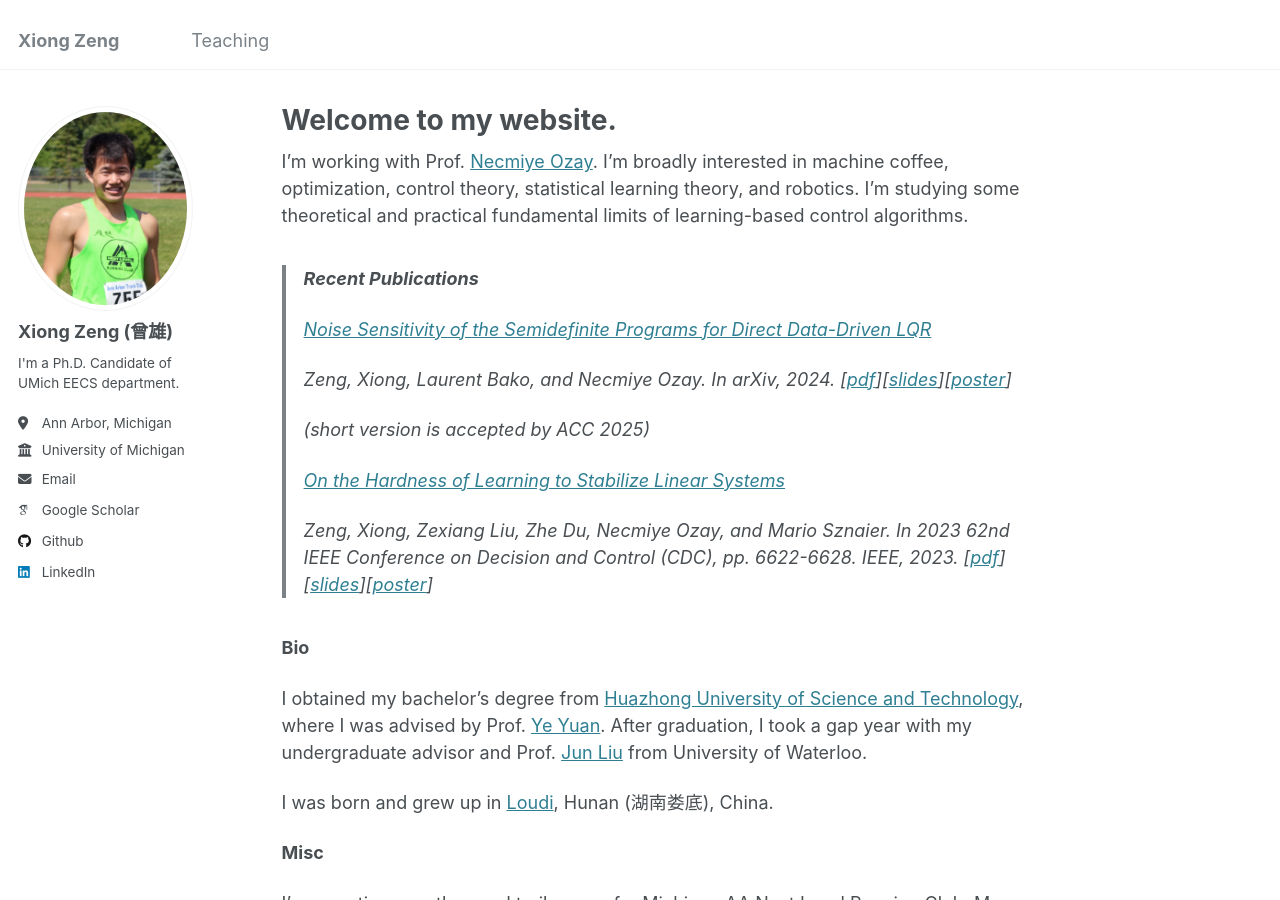
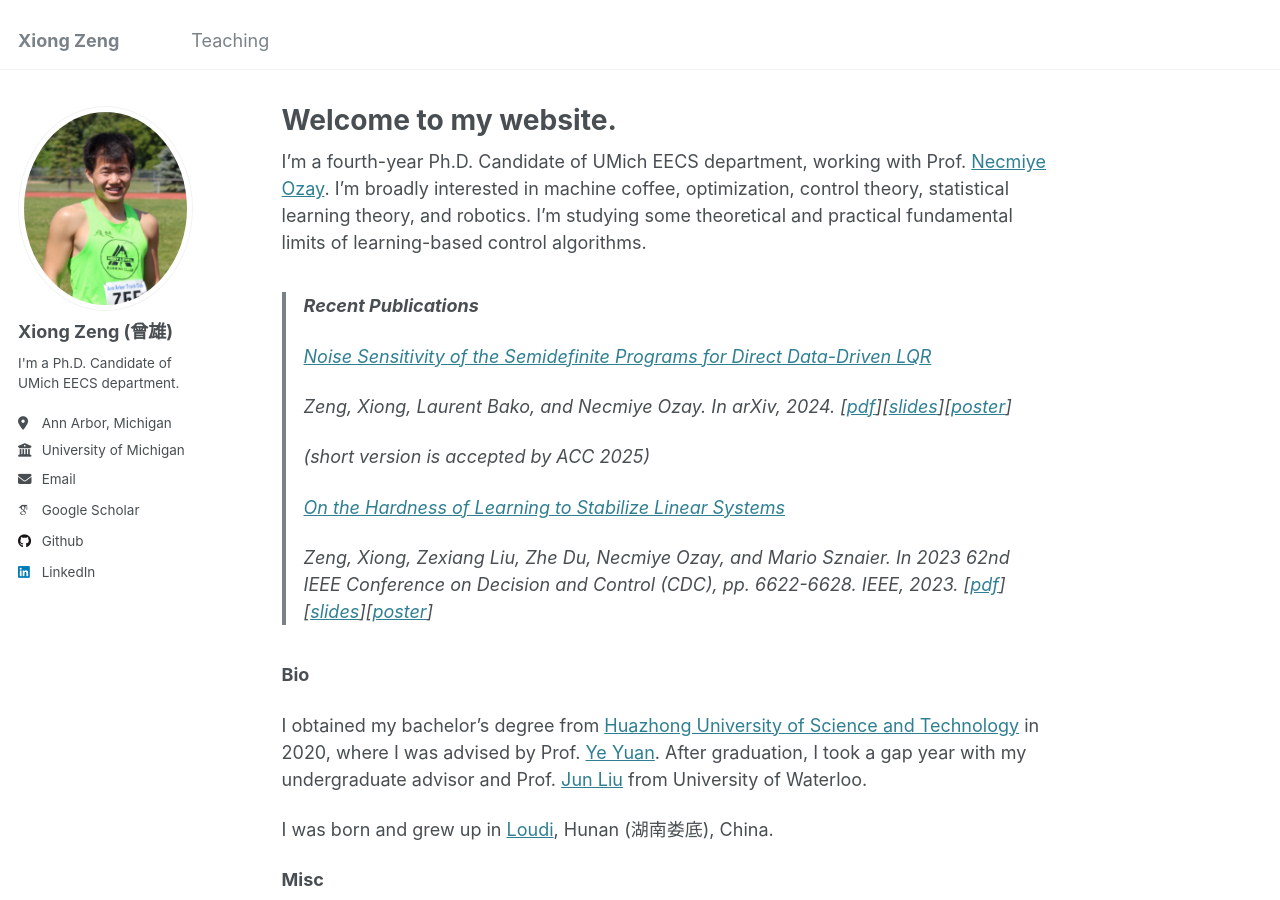
Before and after one commit to zengxiong111/zengxiong.github.io, a Jekyll site: the page built from _pages/about.md, in a window 1280 px wide and 900 px high. Built offline with Jekyll 4.4.1, drawn with Linux system fonts in a browser that asks for light colours; some web fonts are replaced.

Commit message:
Update about.md

```diff
--- a/_pages/about.md
+++ b/_pages/about.md
@@ -7,7 +7,7 @@ redirect_from:
   - /about.html
 ---
 
-I'm working with Prof. <a href="https://web.eecs.umich.edu/~necmiye/" target="_blank">Necmiye Ozay</a>. I'm broadly interested in machine coffee, optimization, control theory, statistical learning theory, and robotics. I'm studying some theoretical and practical fundamental limits of learning-based control algorithms.
+I'm a fourth-year Ph.D. Candidate of UMich EECS department, working with Prof. <a href="https://web.eecs.umich.edu/~necmiye/" target="_blank">Necmiye Ozay</a>. I'm broadly interested in machine coffee, optimization, control theory, statistical learning theory, and robotics. I'm studying some theoretical and practical fundamental limits of learning-based control algorithms.
 
 
 > **Recent Publications**
@@ -24,7 +24,7 @@ I'm working with Prof. <a href="https://web.eecs.umich.edu/~necmiye/" target="_b
 
 **Bio**
 
-I obtained my bachelor's degree from <a href="http://english.hust.edu.cn/" target="_blank">Huazhong University of Science and Technology</a>, where I was advised by Prof. <a href="http://yy311.github.io/" target="_blank">Ye Yuan</a>. After graduation, I took a gap year with my undergraduate advisor and Prof. <a href="https://uwaterloo.ca/applied-mathematics/profiles/jun-liu" target="_blank">Jun Liu</a> from University of Waterloo.
+I obtained my bachelor's degree from <a href="http://english.hust.edu.cn/" target="_blank">Huazhong University of Science and Technology</a> in 2020, where I was advised by Prof. <a href="http://yy311.github.io/" target="_blank">Ye Yuan</a>. After graduation, I took a gap year with my undergraduate advisor and Prof. <a href="https://uwaterloo.ca/applied-mathematics/profiles/jun-liu" target="_blank">Jun Liu</a> from University of Waterloo.
 
 I was born and grew up in <a href="https://en.wikipedia.org/wiki/Loudi" target="_blank">Loudi</a>, Hunan (湖南娄底), China.
 
```
